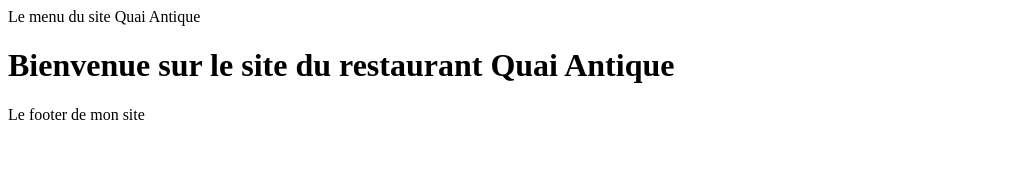
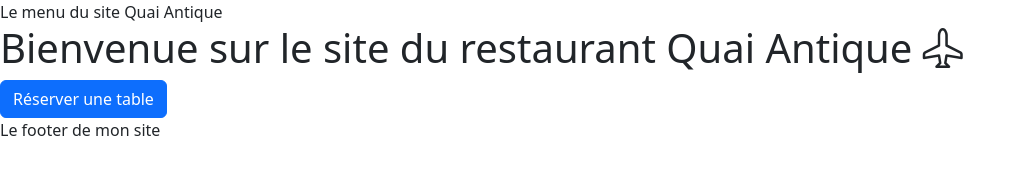
Before and after one commit to quentindusautoy-blip/ProjetFilRouge, a website with bundled scripts: page index.html in a window 1280 px wide. Shown: the whole page, without its empty margins (0-1026 px from the left). Built offline with nearby package versions, Linux system fonts and the light colour scheme; files whose address does not match are found by name.

Commit message:
Installe bootstrap

```diff
--- a/index.html
+++ b/index.html
@@ -3,11 +3,13 @@
 <head>
     <meta charset="UTF-8">
     <meta name="viewport" content="width=device-width, initial-scale=1.0">
+    <link rel="stylesheet" href="./node_modules/bootstrap/dist/css/bootstrap.min.css"/>
+    <link rel="stylesheet" href="./node_modules/bootstrap-icons/font/bootstrap-icons.css">
     <title>Document</title>
 </head>
 <body>
 
-    <header>Le menu du site Quai Antique</header>
+    <header>Le menu du site Quai Antique </header>
 
     <main id="main-page">
         <!-- Le contenu principal de la page -->
@@ -16,5 +18,6 @@
     <footer>Le footer de mon site</footer>
 
     <script type="module" src="./Router/Router.js"></script>
-</body>
+    <script src="./node_modules/bootstrap/dist/js/bootstrap.bundle.min.js"></script>
+
 </html>
--- /dev/null
+++ b/package.json
@@ -0,0 +1,6 @@
+{
+  "dependencies": {
+    "bootstrap": "^5.3.8",
+    "bootstrap-icons": "^1.13.1"
+  }
+}
--- a/pages/home.html
+++ b/pages/home.html
@@ -1 +1,3 @@
-<h1>Bienvenue sur le site du restaurant Quai Antique</h1>
+<h1>Bienvenue sur le site du restaurant Quai Antique <i class="bi bi-airplane"></i></h1>
+
+<button class="btn btn-primary">Réserver une table</button>
```
Also changed, not shown: 2 other files.
